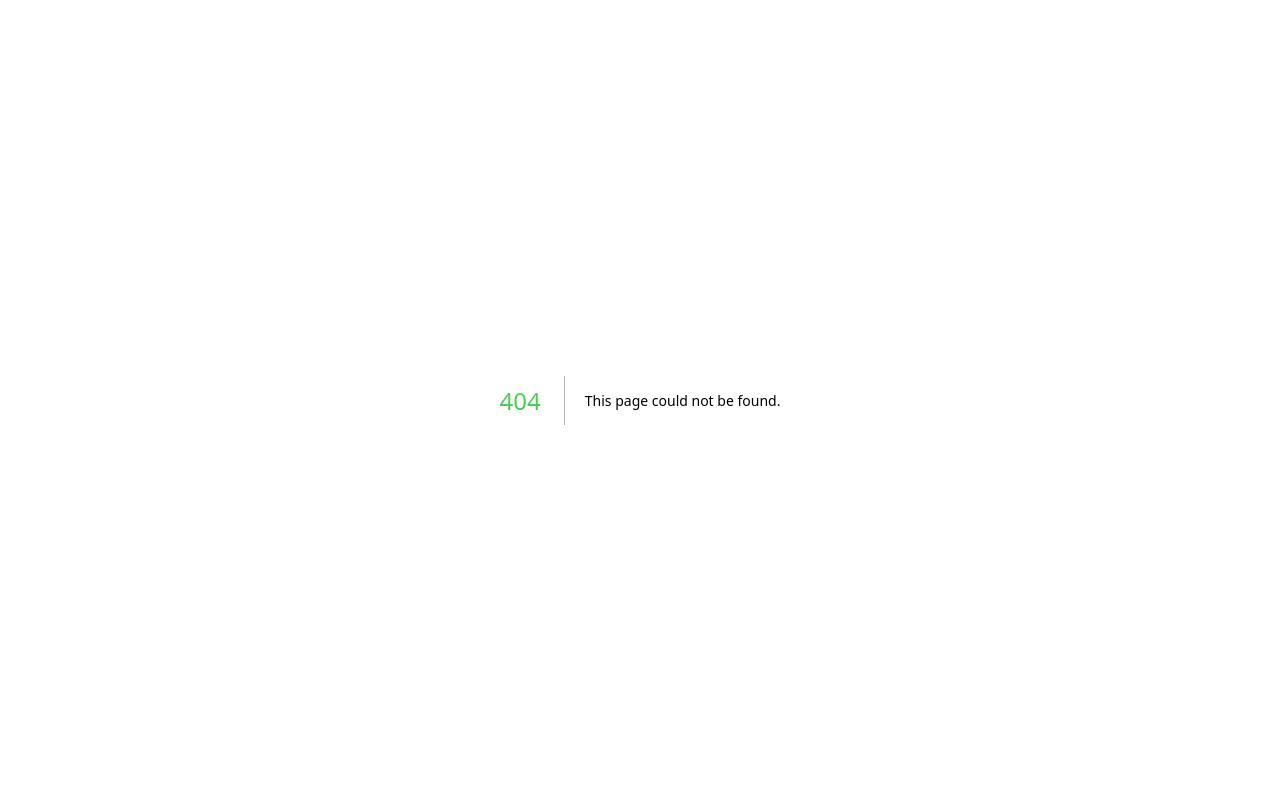
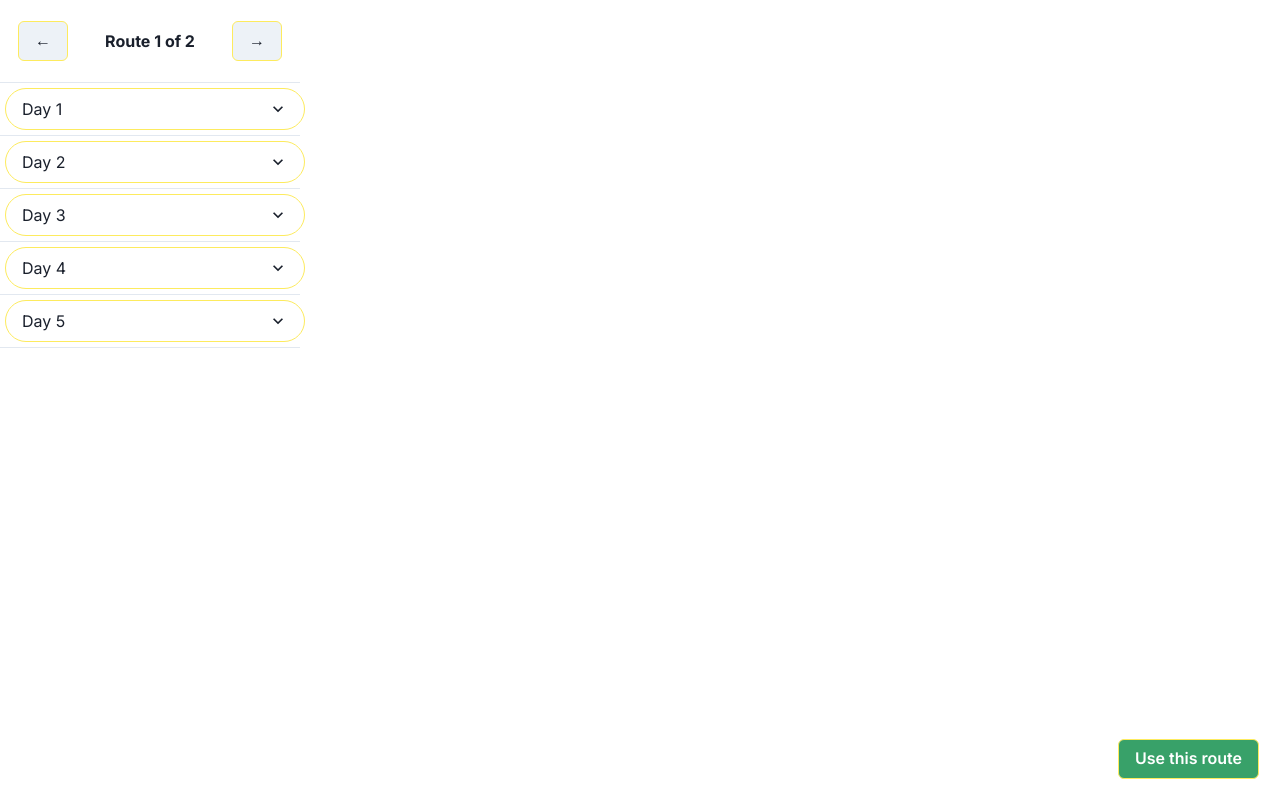
Before and after one commit to IdkwhatImD0ing/Xplore, a Next.js app in the folder frontend/xplore/: page /map in a window 1280 px wide. Before the commit this address had no page. Built offline with nearby package versions, Linux system fonts and the light colour scheme.

Commit message:
Finished map page

```diff
--- /dev/null
+++ b/frontend/xplore/app/map/DayAccordion.js
@@ -0,0 +1,38 @@
+// components/DayAccordion.js
+import React from 'react'
+import {
+  Accordion,
+  AccordionItem,
+  AccordionButton,
+  AccordionPanel,
+  AccordionIcon,
+  Box,
+  VStack,
+  Text,
+} from '@chakra-ui/react'
+
+const DayAccordion = ({route}) => {
+  return (
+    <Accordion allowMultiple>
+      {route.map((dayPlan, index) => (
+        <AccordionItem key={index}>
+          <AccordionButton>
+            <Box flex="1" textAlign="left">
+              Day {index + 1}
+            </Box>
+            <AccordionIcon />
+          </AccordionButton>
+          <AccordionPanel pb={4}>
+            <VStack align="stretch">
+              {dayPlan.route.map((attraction, attractionIndex) => (
+                <Text key={attractionIndex}>{attraction.name}</Text>
+              ))}
+            </VStack>
+          </AccordionPanel>
+        </AccordionItem>
+      ))}
+    </Accordion>
+  )
+}
+
+export default DayAccordion
--- /dev/null
+++ b/frontend/xplore/app/map/RouteSelector.js
@@ -0,0 +1,22 @@
+// components/RouteSelector.js
+import React from 'react'
+import {Box, Button, Text, Flex} from '@chakra-ui/react'
+
+const RouteSelector = ({
+  currentRouteIndex,
+  totalRoutes,
+  nextRoute,
+  prevRoute,
+}) => {
+  return (
+    <Flex justifyContent="center" alignItems="center" my={4}>
+      <Button onClick={prevRoute}>&larr;</Button>
+      <Text mx={8} fontWeight="bold">
+        Route {currentRouteIndex + 1} of {totalRoutes}
+      </Text>
+      <Button onClick={nextRoute}>&rarr;</Button>
+    </Flex>
+  )
+}
+
+export default RouteSelector
--- /dev/null
+++ b/frontend/xplore/app/map/page.js
@@ -0,0 +1,147 @@
+'use client'
+import {Box, Button, Text, Flex} from '@chakra-ui/react'
+import React, {useState} from 'react'
+import RouteSelector from './RouteSelector'
+import DayAccordion from './DayAccordion'
+
+const routePlans = [
+  [
+    {
+      startLocation: {name: 'Green Park', address: '101 Green St'},
+      endLocation: {name: 'Sunset Hill', address: '501 Sunset Ave'},
+      route: [
+        {name: 'Lakeside Cafe', address: '201 Lake Rd'},
+        {name: 'River Bookstore', address: '301 River Ln'},
+        {name: 'Art Museum', address: '401 Art Pkwy'},
+      ],
+    },
+    {
+      startLocation: {name: 'City Hall', address: '102 City St'},
+      endLocation: {name: 'Grand Station', address: '502 Station Ave'},
+      route: [
+        {name: 'Central Garden', address: '202 Garden Rd'},
+        {name: 'Downtown Theater', address: '302 Theater Ln'},
+        {name: 'History Gallery', address: '402 Gallery Pkwy'},
+      ],
+    },
+    {
+      startLocation: {name: 'Tech Square', address: '103 Tech St'},
+      endLocation: {name: 'Innovation Fountain', address: '503 Innovation Ave'},
+      route: [
+        {name: 'Coffee Corner', address: '203 Coffee Rd'},
+        {name: 'Tech Library', address: '303 Library Ln'},
+        {name: 'Science Aquarium', address: '403 Aquarium Pkwy'},
+      ],
+    },
+    {
+      startLocation: {name: 'Heritage Monument', address: '104 Heritage St'},
+      endLocation: {name: 'University Campus', address: '504 University Ave'},
+      route: [
+        {name: 'Old Bakery', address: '204 Bakery Rd'},
+        {name: 'Creative Studio', address: '304 Studio Ln'},
+        {name: 'Harbor View', address: '404 Harbor Pkwy'},
+      ],
+    },
+    {
+      startLocation: {name: 'Coastal Pier', address: '105 Coastal St'},
+      endLocation: {name: 'Lighthouse Tower', address: '505 Lighthouse Ave'},
+      route: [
+        {name: 'Seaside Market', address: '205 Market Rd'},
+        {name: 'Ocean Restaurant', address: '305 Restaurant Ln'},
+        {name: 'Sandy Beach', address: '405 Beach Pkwy'},
+      ],
+    },
+  ],
+  [
+    {
+      startLocation: {name: 'Meadow Park', address: '111 Meadow St'},
+      endLocation: {name: 'Rose Garden', address: '611 Rose Ave'},
+      route: [
+        {name: 'Flower Cafe', address: '211 Flower Rd'},
+        {name: 'Green Bookstore', address: '311 Book Ln'},
+        {name: 'Nature Museum', address: '411 Nature Pkwy'},
+      ],
+    },
+    {
+      startLocation: {name: 'Town Plaza', address: '112 Plaza St'},
+      endLocation: {name: 'Victory Bridge', address: '612 Victory Ave'},
+      route: [
+        {name: 'Plaza Garden', address: '212 Plaza Rd'},
+        {name: 'Open Theater', address: '312 Theater Ln'},
+        {name: 'Artists Gallery', address: '412 Gallery Pkwy'},
+      ],
+    },
+    {
+      startLocation: {name: 'Innovation Square', address: '113 Innovation St'},
+      endLocation: {name: 'Fountain Square', address: '613 Fountain Ave'},
+      route: [
+        {name: 'Bistro Cafe', address: '213 Bistro Rd'},
+        {name: 'Square Library', address: '313 Library Ln'},
+        {name: 'Tech Aquarium', address: '413 Tech Pkwy'},
+      ],
+    },
+    {
+      startLocation: {name: 'Monument Park', address: '114 Monument St'},
+      endLocation: {name: 'Academic Campus', address: '614 Campus Ave'},
+      route: [
+        {name: 'Campus Bakery', address: '214 Bakery Rd'},
+        {name: 'Design Studio', address: '314 Studio Ln'},
+        {name: 'Campus Harbor', address: '414 Harbor Pkwy'},
+      ],
+    },
+    {
+      startLocation: {name: 'Pier Point', address: '115 Pier St'},
+      endLocation: {name: 'Watch Tower', address: '615 Watch Ave'},
+      route: [
+        {name: 'Pier Market', address: '215 Market Rd'},
+        {name: 'Cliffside Restaurant', address: '315 Restaurant Ln'},
+        {name: 'Cliff Beach', address: '415 Beach Pkwy'},
+      ],
+    },
+  ],
+]
+
+const MapPage = () => {
+  const [currentRouteIndex, setCurrentRouteIndex] = useState(0)
+
+  const currentRoute = routePlans[currentRouteIndex]
+
+  const nextRoute = () => {
+    setCurrentRouteIndex((prevIndex) => (prevIndex + 1) % routePlans.length)
+  }
+
+  const prevRoute = () => {
+    setCurrentRouteIndex((prevIndex) =>
+      prevIndex === 0 ? routePlans.length - 1 : prevIndex - 1,
+    )
+  }
+
+  return (
+    <Flex w="100%" h="100vh">
+      <Box flex="1" maxWidth="300px">
+        {' '}
+        {/* Adjust maxWidth as needed */}
+        <RouteSelector
+          currentRouteIndex={currentRouteIndex}
+          totalRoutes={routePlans.length}
+          nextRoute={nextRoute}
+          prevRoute={prevRoute}
+        />
+        <DayAccordion route={currentRoute} />
+      </Box>
+      <Box flex="2" p={5}>
+        {/* Map component will go here */}
+        <Button
+          colorScheme="green"
+          position="absolute"
+          right="16px"
+          bottom="16px"
+        >
+          Use this route
+        </Button>
+      </Box>
+    </Flex>
+  )
+}
+
+export default MapPage
```
